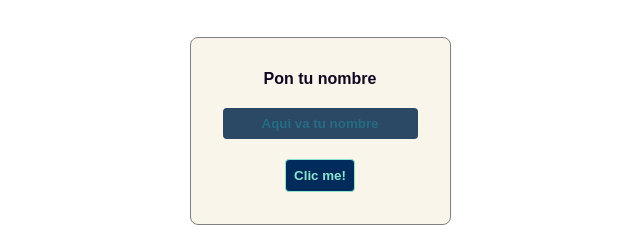
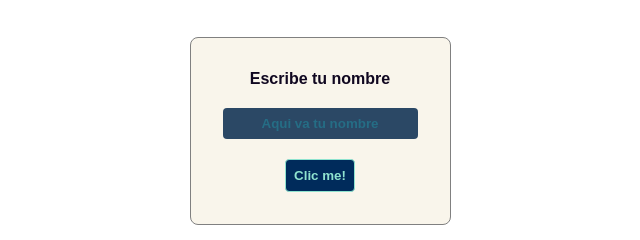
Before and after one commit to pandasoncode/curso-profesional-git-github-platzi, a plain HTML site: page index.html in a window 1280 px wide. Shown: the part 269-509 px from the top of the page, 320-960 px from the left. Drawn offline with Linux system fonts and the light colour scheme.

Commit message:
Titulo cambiado

```diff
--- a/index.html
+++ b/index.html
@@ -19,7 +19,7 @@
         </ul>
     </nav>
     <div class="container">
-        <label for="name">Pon tu nombre</label>
+        <label for="name">Escribe tu nombre</label>
         <input type="text" placeholder="Aqui va tu nombre">
         <button onclick="saludar()">Clic me!</button>
     </div>
```
